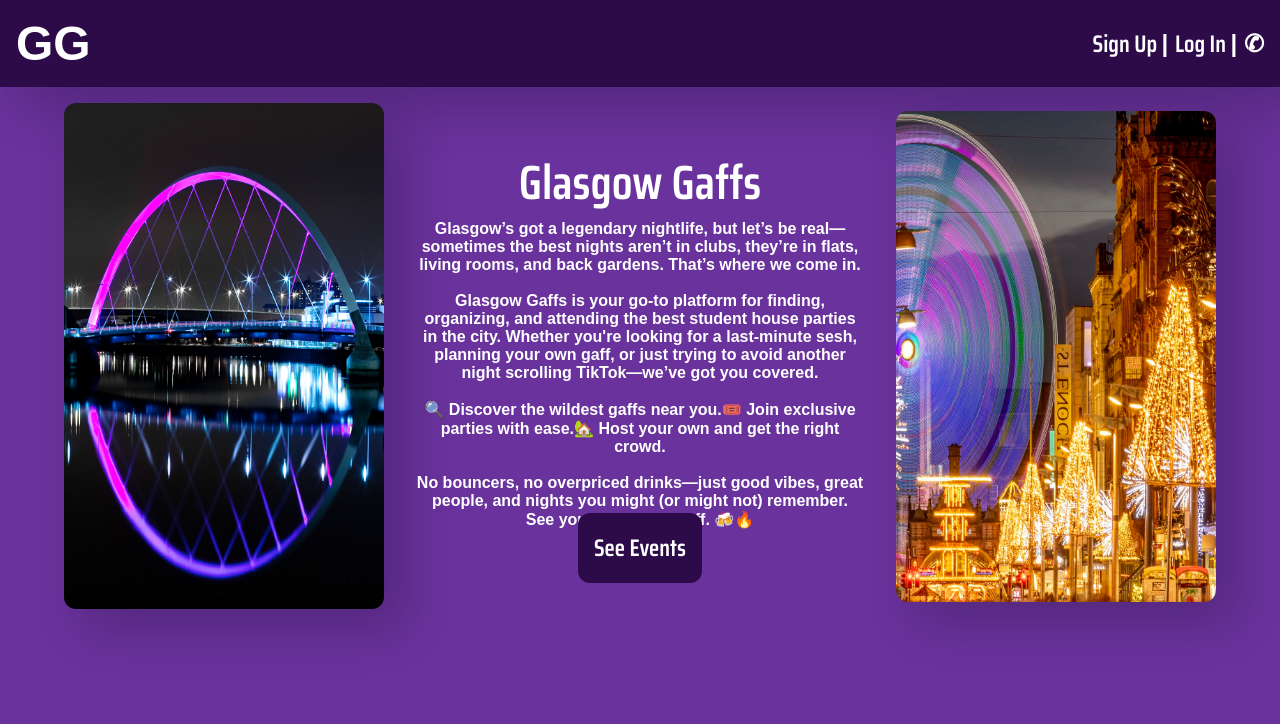
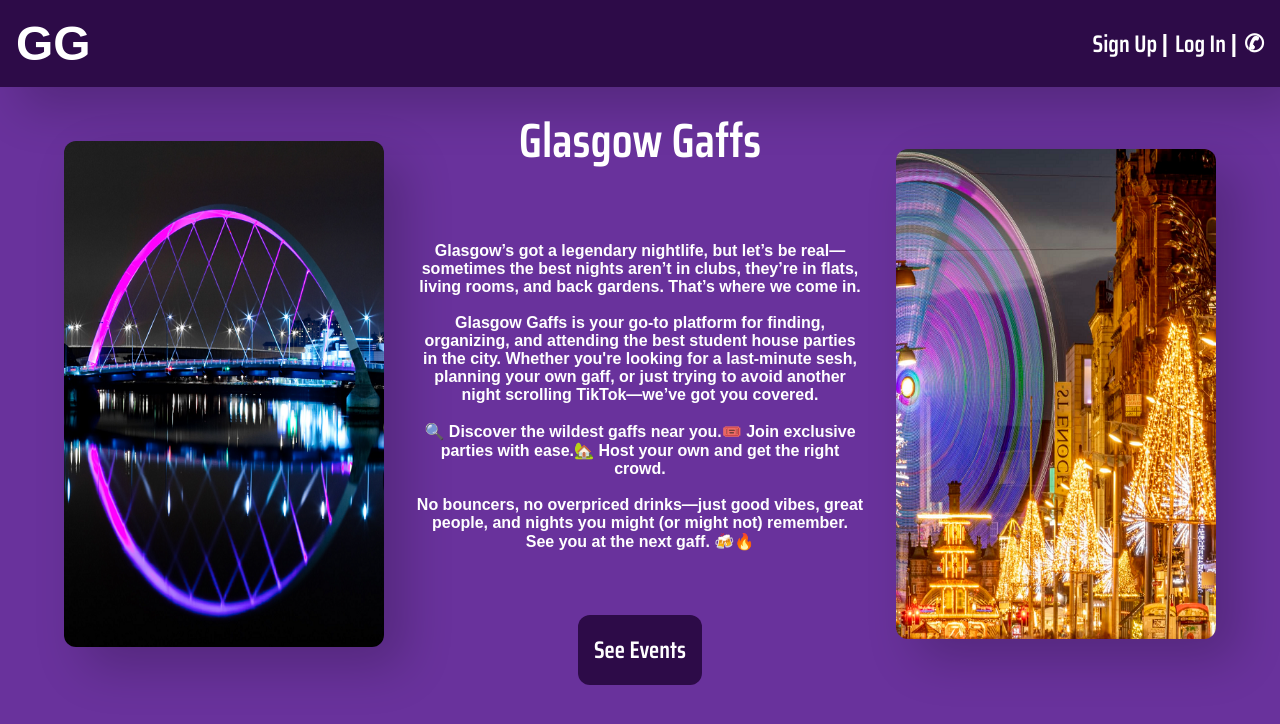
Before and after one commit to robertbrj/glasgowgaffs, a Django app: page / in a window 1280 px wide. Shown: the top 724 px of the page. Run offline with Django 3.2, Linux system fonts and the light colour scheme; some web fonts are replaced.

```diff
--- a/populate_glasgowgaffsapp.py
+++ b/populate_glasgowgaffsapp.py
@@ -43,7 +43,7 @@ def populate():
         location = location_objects[i]
         date = datetime.strptime(event['date'], '%Y-%m-%d').date()
         time = datetime.strptime(event['time'], '%H:%M:%S').time()
-        add_event(title=event['title'], description=event['description'],
+        e = add_event(title=event['title'], description=event['description'],
                   date=date, time=time, location=location, created_by=admin)
 
 def add_event(title, description, date, time, location, created_by):
--- a/static/styles/event.css
+++ b/static/styles/event.css
@@ -7,6 +7,7 @@
 #content {
     display: flex;
     color: white;
+    justify-content: space-between;
 }
 
 #details {
--- a/static/styles/index.css
+++ b/static/styles/index.css
@@ -22,12 +22,18 @@ img {
 #about-text {
     color: white;
     font-size: 16px;
+    padding-top: 4rem;
+    padding-bottom: 4rem;
 }
 
 #about-section {
     text-align: center;
     padding-left: 2rem;
     padding-right: 2rem;
+    display: flex;
+    flex-direction: column;
+    justify-content: space-between;
+    text-align: center;
 }
 
 #contact-section {
@@ -37,6 +43,7 @@ img {
 }
 
 #see-events {
+    display: block;
     font-family: 'Saira Condensed', sans-serif;
     font-size: 24px;
     font-weight: 700;
@@ -47,6 +54,9 @@ img {
     border: none;
     transition: all 0.3s ease;
     text-decoration: none;
+    max-width: 10vw;
+    text-align: center;
+    margin: 0 auto;
 }
 
 #see-events:hover {
--- a/templates/glasgowgaffsapp/event.html
+++ b/templates/glasgowgaffsapp/event.html
@@ -27,10 +27,10 @@
                 <span class="detail"> {{ event.time }}</span>
             </div>
 
-            <!-- <div class="detail-group">
+            <div class="detail-group">
                 <span class="detail-label">Party-goers:</span>
-                <span class="detail"> {{ event.attendees }}</span>
-            </div> -->
+                <span class="detail"> {{ event.attendees.count }}</span>
+            </div>
 
             <br>
 
```
Also changed, not shown: glasgowgaffsapp/models.py (+15 -0 lines), glasgowgaffsapp/migrations/0007_event_attendees.py (added), glasgowgaffsapp/migrations/0008_remove_event_attendees.py (added), glasgowgaffsapp/migrations/0009_event_attendees.py (added).
